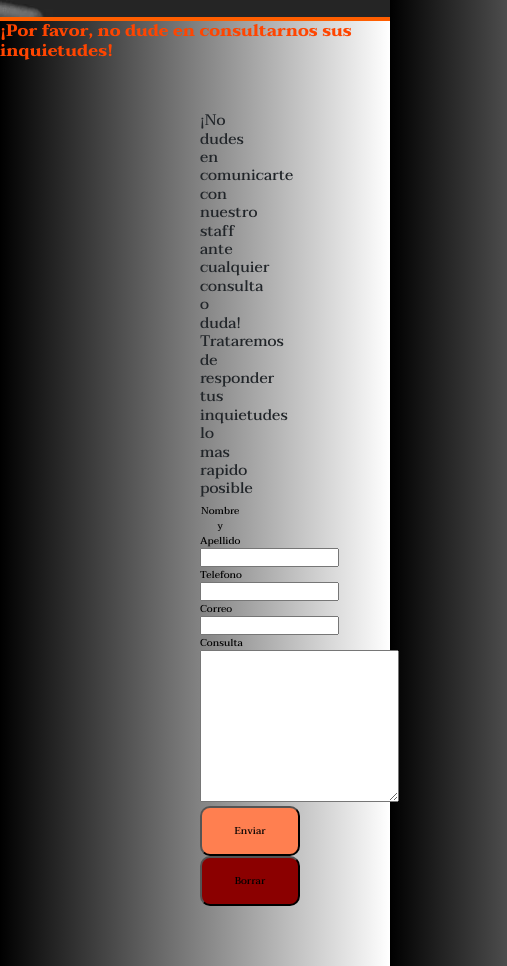
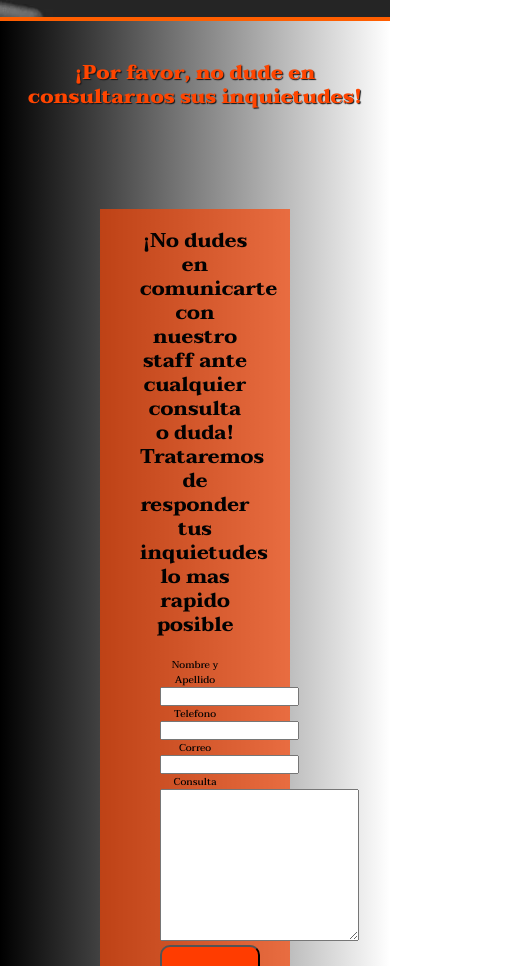
Before and after one commit to csantimendoza/proyecto_guitarra, a website: page Contacto.html in a window 390 px wide. Shown: the part 823-1789 px from the top of the page, 507 px wide, since content can reach past the window. Drawn offline with nearby package versions, Linux system fonts and the light colour scheme.

Commit message:
cambios para la tercera entrega final

```diff
--- a/Contacto.html
+++ b/Contacto.html
@@ -34,7 +34,7 @@
    <h2>¡Por favor, no dude en consultarnos sus inquietudes!</h2>
    <div id="contacto-formulario">
     <h3>¡No dudes en comunicarte con nuestro staff ante cualquier consulta o duda! Trataremos de responder tus inquietudes lo mas rapido posible</h3>
-    <form action="">
+    <form action="" class="formulario">
         <label for="">Nombre y Apellido</label>
         <input type="text" name="Nombre y Apellido" id="">
         <br>
--- a/SASS/index.scss
+++ b/SASS/index.scss
@@ -1,3 +1,6 @@
+/*FONZICE*/
+@import url('https://fonts.googleapis.com/css2?family=Taviraj:wght@300;500;700;900&display=swap');
+
 /*MISC*/
 @import './misc/variables';
 @import './misc/normalize';
--- a/SASS/misc/_mediaquerys.scss
+++ b/SASS/misc/_mediaquerys.scss
@@ -51,6 +51,12 @@
         flex-direction: column;
         gap: 0.5rem 0.5rem;
     }
+
+    header nav .menu{
+        display: flex;
+        flex-direction: column;
+
+    }
     .header__img{
         width: 500px;
     }
@@ -92,12 +98,42 @@
 
 
 
+
 }
-@media screen and (max-width: 847px){
+@media screen and (max-width: 700px){
+    h2{
+        color: orangered;
+        font-weight: 800;
+        font-size: 2rem;
+        text-align: center;
+        margin-top: 4rem;
+        text-shadow: 1px 1px 1px #141619;
+    }
+
+    h3{
+        color: rgb(2, 2, 2);
+        font-weight: 600;
+        font-size: 2rem;
+        text-align: center;
+    }
+
+
     .video__bajo{
-        width: 500px;
+        width: 300px;
     }
     .video__servicio{
-        width: 300px;
+        width: 250px;
+    }
+
+    .img__luthier{
+        width: 230px;
+    }
+
+    .formulario{
+        justify-content: center;
+        font-weight: 500;
+        font-size: 1rem;
+        margin: 1rem;
+        padding: 1rem;
     }
 }
--- a/SASS/misc/_normalize.scss
+++ b/SASS/misc/_normalize.scss
@@ -15,8 +15,19 @@ h1{
     font-weight: 900;
 }
 h2{
-    color:orangered;
-    font-weight: 700;
+    color: orangered;
+    font-weight: 800;
+    font-size: 3.5rem;
+    text-align: center;
+    margin-top: 4rem;
+    text-shadow: 1px 1px 1px #141619;
+}
+
+h3{
+    color: rgb(2, 2, 2);
+    font-weight: 600;
+    font-size: 2.3rem;
+    text-align: center;
 }
 p{
     color: black;
--- a/SASS/partials/_header.scss
+++ b/SASS/partials/_header.scss
@@ -10,7 +10,7 @@
         }
         .menu__link{
             color: white;
-    padding: 2rem;
+    padding: 1rem;
     font-size: 2rem;
         }
         .menu__link:hover{
--- a/SASS/views/_bajos.scss
+++ b/SASS/views/_bajos.scss
@@ -1,11 +1,22 @@
 .anuncio__bajos{
     text-align: center;
-    margin: 10px 200px
+    // margin: 10px 200px
 }
+
+// #Bajitos{
+//     background-color: rgba(255, 68, 0, 0.658);
+//     text-align: center;
+//     padding: auto 2rem;
+
+// }
 
 #Bajitos{
     background-color: rgba(255, 68, 0, 0.658);
+    padding: 2rem 4rem;
+    margin: 10rem 10rem;
     text-align: center;
-    padding: auto 2rem;
+}
 
+.video__bajo{
+    width: 500px;
 }
--- a/SASS/views/_contacto.scss
+++ b/SASS/views/_contacto.scss
@@ -1,26 +1,37 @@
 #contacto-formulario{
-    background-color: rgba(255, 68, 0, 0.651);
+    background-color: rgba(255, 68, 0, 0.658);
+    padding: 2rem 4rem;
+    margin: 10rem 10rem;
     text-align: center;
-    margin: 50px 200px;
     }
-
 .boton{
     @include sizes(100px, 50px);
         background-color: white;
         text-align: center;
         color: black;
         border-radius: 10px;
+
+
 }
+
 
 .boton--enviar{
     @extend.boton;
-background-color: coral;
-color: black
+background-color: rgb(255, 60, 0);
+color: black;
 }
 
 .boton--borrar{
     @extend.boton;
-    background-color: darkred;
+    background-color: rgba(139, 0, 0, 0.753);
     color: black;
 
 }
+
+.formulario{
+    justify-content: center;
+    font-weight: 500;
+    font-size: 1.5rem;
+    margin: 3rem;
+    padding: 2rem;
+}
--- a/SASS/views/_guitarras.scss
+++ b/SASS/views/_guitarras.scss
@@ -7,8 +7,8 @@
 
 .guitarras{
     background-color: rgba(255, 68, 0, 0.658);
-    padding: 1rem 2rem;
-    margin: 2rem 5rem;
+    padding: 2rem 4rem;
+    margin: 10rem 10rem;
     text-align: center;
 }
 /*grilla de imagenes guitarra*/
--- a/SASS/views/_servicio.scss
+++ b/SASS/views/_servicio.scss
@@ -1,5 +1,11 @@
 #Servicio{
-    background-color: rgba(255, 68, 0, 0.651);
+    background-color: rgba(255, 68, 0, 0.658);
+    padding: 2rem 4rem;
+    margin: 10rem 10rem;
     text-align: center;
-    padding: 2rem;
 }
+
+.img__luthier{
+    width: 500px;
+    margin: 2rem;
+}
```
Also changed, not shown: Bajos.html (+3 -0 lines), Guitarras.html (+1 -0 lines), servicio.html (+2 -2 lines), CSS/index.css, CSS/translated.css. Lines whose indentation alone changed are shown as unchanged.
